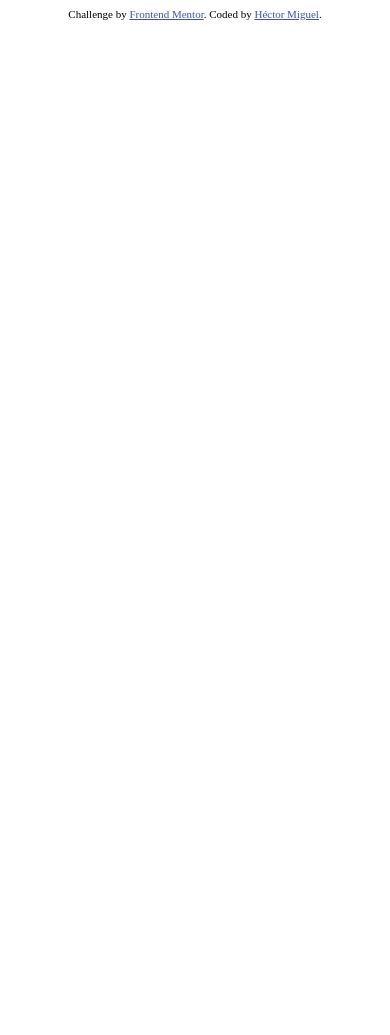
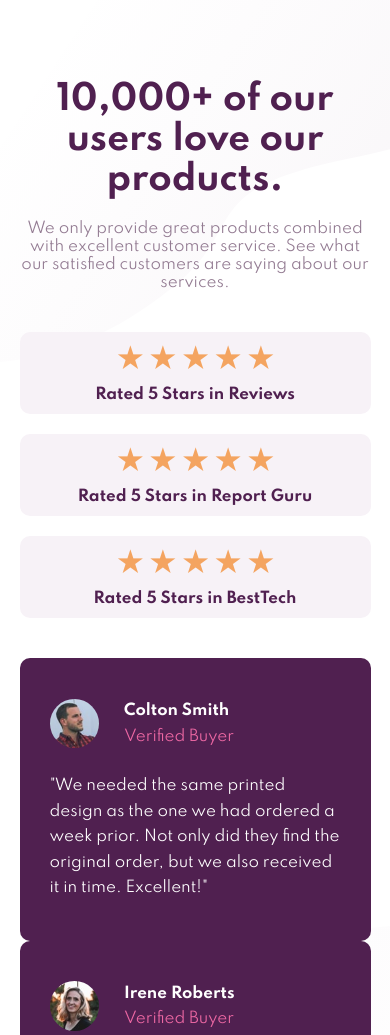
Before and after one commit to HectorMVL/Social-master, a plain HTML site: page index.html in a window 390 px wide. Shown: the top 1035 px of the page. Before the commit the page ends 844 px from the top, so only its background shows below. Drawn offline with Linux system fonts and the light colour scheme.

Commit message:
Terminado en mobil

```diff
--- /dev/null
+++ b/assets/css/style.css
@@ -0,0 +1,108 @@
+*, *::after, *::before {
+    margin: 0;
+    padding: 0;
+    box-sizing: inherit;
+}
+
+html {
+    box-sizing: border-box;
+    font-size: 62.5%;
+}
+
+body {
+    font-size: 1.5rem;
+    font-family: 'Spartan', sans-serif;
+    color: hsl(300, 43%, 22%);
+    background-image: url(../../images/bg-pattern-top-desktop.svg), url(../../images/bg-pattern-bottom-desktop.svg);
+    background-repeat: no-repeat;
+    background-position-y: top, bottom;
+    background-position-x: left, right;
+}
+
+/*Estilos para la sección*/
+.contenedor {
+    padding: 8rem 0;
+    text-align: center;
+
+    max-width: 1200px;
+    margin: 0 auto;
+    width: 90%;
+}
+
+h1 {
+    font-size: 3.4rem;
+    margin-bottom: 2rem;
+}
+
+p {
+    color: hsl(303, 10%, 53%);
+}
+
+.certificados {
+    margin-top: 4rem;
+}
+
+.calificado {
+    margin-bottom: 2rem;
+    padding: 1rem 0;
+    background-color:hsl(300, 24%, 96%);
+    border-radius: 1rem;
+}
+
+.calificado .estrellas {
+    color: sandybrown;
+    font-size: 2.8rem;
+    font-weight: 700;
+    margin-bottom: 1rem;
+}
+
+.calificado p {
+    margin-bottom: 0;
+    color: hsl(300, 43%, 22%);
+    font-weight: 700;
+}
+.perfiles {
+    margin-top: 4rem;
+}
+
+.perfiles .targeta {
+    background-color: hsl(300, 43%, 22%);
+    padding: 4rem 3rem;
+    border-radius: 10px;
+    display: flex;
+    flex-direction: column;
+}
+
+.targeta .cabeza-targeta {
+    display: flex;
+    margin-bottom: 2.4rem;
+    align-items: center;
+    gap: 2.5rem;
+}
+.targeta .cabeza-targeta img{
+    border-radius: 100%;
+    width: 17%;
+}
+.targeta p {
+    color: hsl(0, 0%, 100%);
+    text-align: left;
+    line-height: 1.7;
+}
+.targeta .cabeza-targeta p {
+    font-weight: 700;
+}
+.targeta .cabeza-targeta span {
+    display: block;
+    color:  hsl(333, 80%, 67%);
+    font-weight: 400;
+}
+
+/*Atrribution*/
+
+.attribution {
+    font-size: 11px;
+    text-align: center;
+  }
+.attribution a {
+    color: hsl(228, 45%, 44%);
+}
--- a/index.html
+++ b/index.html
@@ -14,24 +14,85 @@
 
     <title>Frontend Mentor | Social proof section</title>
 
-    <!-- Feel free to remove these styles or customise in your own stylesheet 👍 -->
-    <style>
-      .attribution {
-        font-size: 11px;
-        text-align: center;
-      }
-      .attribution a {
-        color: hsl(228, 45%, 44%);
-      }
-    </style>
+
+    <!--Mis estilos-->
+
+    <link rel="preconnect" href="https://fonts.gstatic.com">
+    <link href="https://fonts.googleapis.com/css2?family=Spartan:wght@400;500;700&display=swap" rel="stylesheet">
+    <link rel="stylesheet" href="assets/css/style.css">
+
   </head>
   <body>
+
+    <section class="contenedor">
+      <h1>10,000+ of our users love our products.</h1>
+
+      <p>We only provide great products combined with excellent customer service.
+        See what our satisfied customers are saying about our services.</p>
+
+      <div class="certificados">
+          <div class="calificado">
+            <div class="estrellas">&#x02605; &#x02605; &#x02605; &#x02605; &#x02605;</div>
+            <p>Rated 5 Stars in Reviews</p>
+          </div>
+          <div class="calificado">
+            <div class="estrellas">&#x02605; &#x02605; &#x02605; &#x02605; &#x02605;</div>
+            <p>Rated 5 Stars in Report Guru</p>
+          </div>
+          <div class="calificado">
+            <div class="estrellas">&#x02605; &#x02605; &#x02605; &#x02605; &#x02605;</div>
+            <p>Rated 5 Stars in BestTech</p>
+          </div>
+      </div>
+
+      <div class="perfiles">
+          <div class="targeta">
+              <div class="cabeza-targeta">
+                <img src="images/image-colton.jpg" alt="perfil">
+                <p>Colton Smith
+                  <span>Verified Buyer</span>
+                </p>
+              </div>
+              <div class="cuerpo-targeta">
+                <p>"We needed the same printed design as the one we had ordered a week prior.
+                  Not only did they find the original order, but we also received it in time.
+                  Excellent!"</p>
+              </div>
+          </div>
+          <div class="targeta">
+            <div class="cabeza-targeta">
+              <img src="images/image-irene.jpg" alt="perfil">
+              <p>Irene Roberts
+                <span>Verified Buyer</span>
+              </p>
+            </div>
+            <div class="cuerpo-targeta">
+              <p>"Customer service is always excellent and very quick turn around. Completely
+                delighted with the simplicity of the purchase and the speed of delivery."</p>
+            </div>
+        </div>
+        <div class="targeta">
+          <div class="cabeza-targeta">
+            <img src="images/image-anne.jpg" alt="perfil">
+            <p>Anne Wallace
+              <span>Verified Buyer</span>
+            </p>
+          </div>
+          <div class="cuerpo-targeta">
+            <p>"Put an order with this company and can only praise them for the very high
+              standard. Will definitely use them again and recommend them to everyone!"</p>
+          </div>
+      </div>
+      </div>
+
+    </section>
 
     <div class="attribution">
       Challenge by
       <a href="https://www.frontendmentor.io?ref=challenge" target="_blank"
         >Frontend Mentor</a
-      >. Coded by <a href="#">Héctor Miguel</a>.
+      >. Coded by <a href="#">Your Name Here</a>.
+
     </div>
   </body>
 </html>
```
